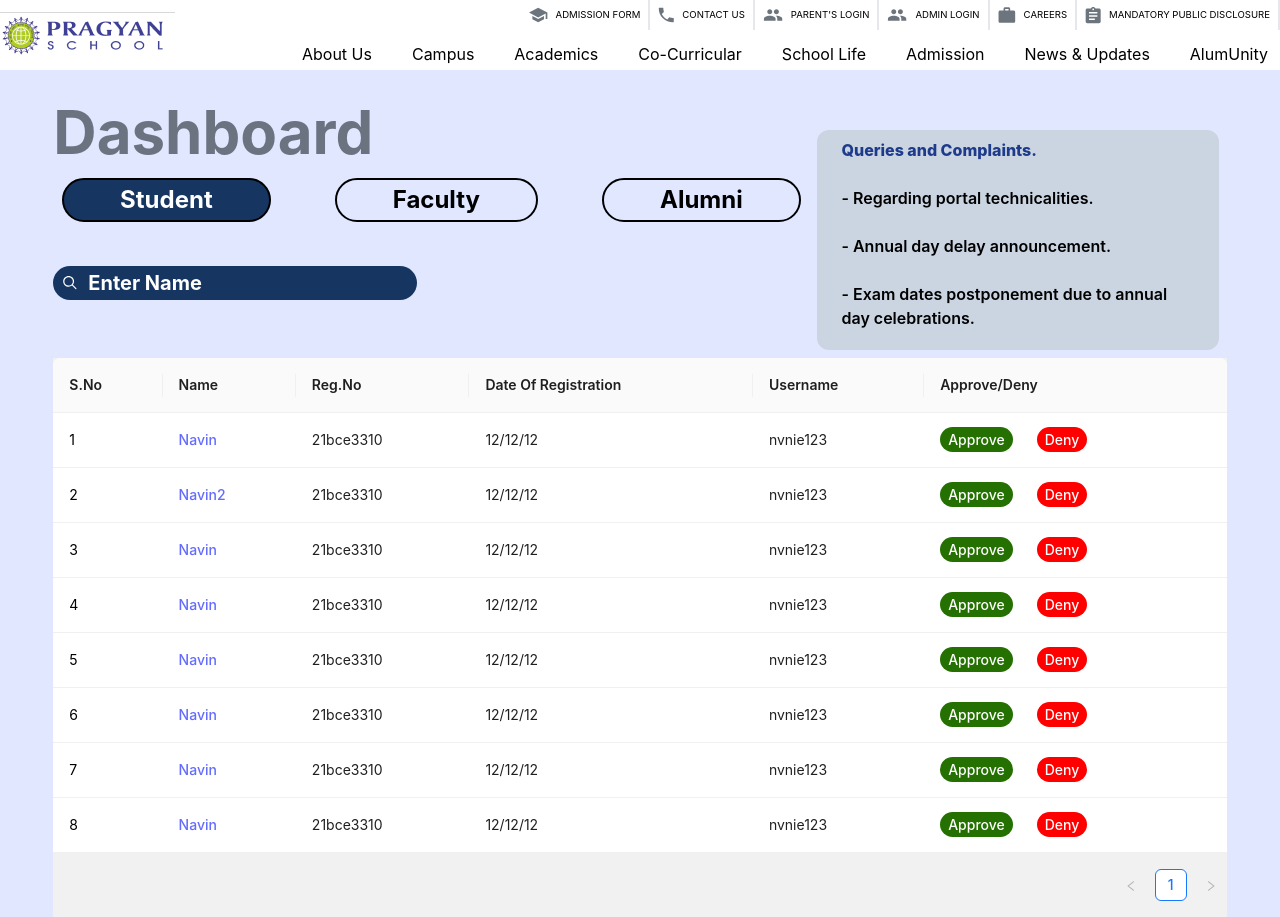
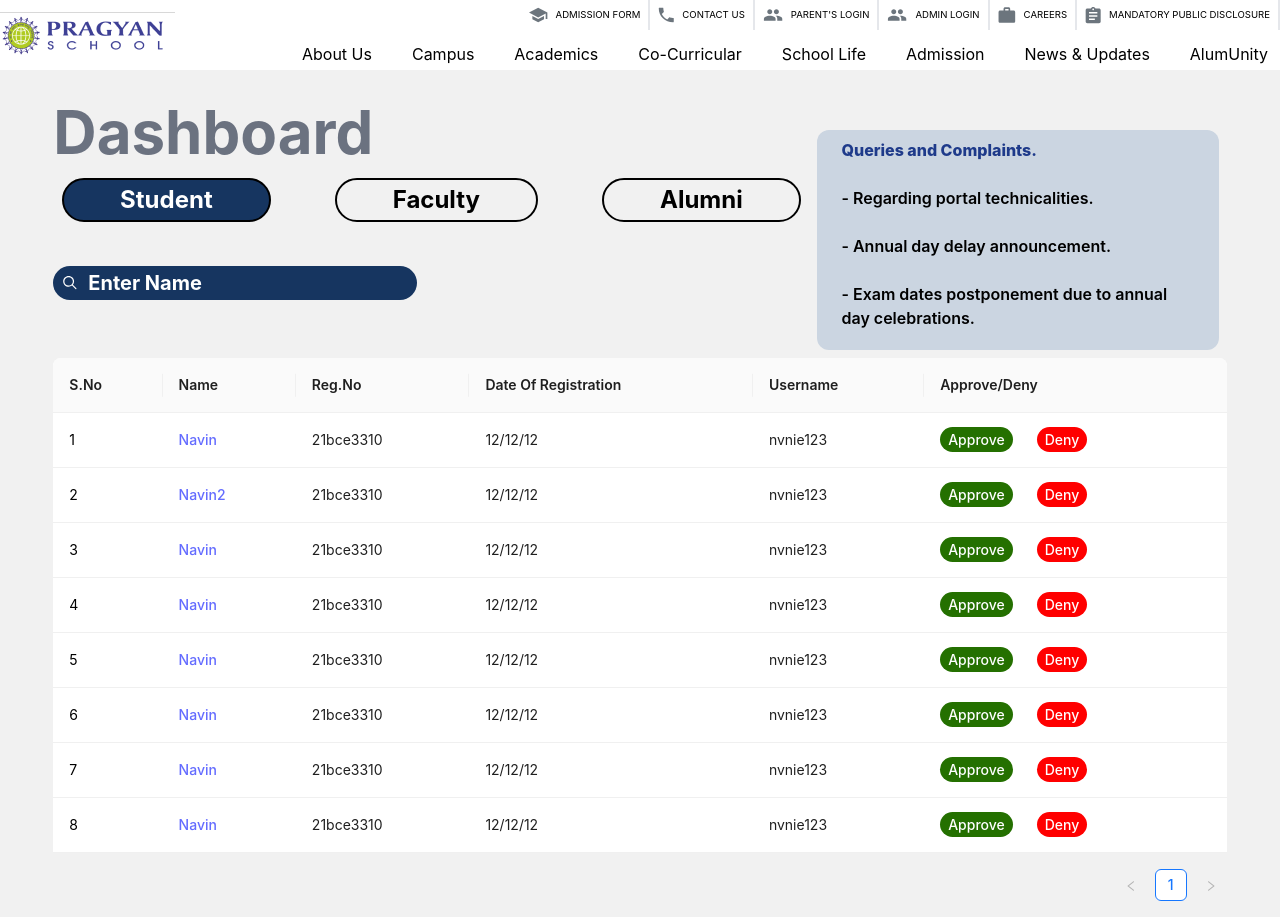
Before and after one commit to sinhasatyam045/Alum_Fullstack, a React (Vite) app: page /admindashboard in a window 1280 px wide. Built offline with nearby package versions, Linux system fonts and the light colour scheme.

Commit message:
Background color also fixed

```diff
--- a/src/components/admin/adminDashboard/adminDashboard.jsx
+++ b/src/components/admin/adminDashboard/adminDashboard.jsx
@@ -275,7 +275,7 @@ const AdminDashboard = () => {
     <>
       <NavBar />
       <div className="bg-indigo-100 h-dvh">
-      <div className={`bg-indigo-100 min-h-[${screenSize.height}px]`}>
+      <div className={`bg-[#f1f1f1] min-h-[${screenSize.height}px]`}>
           <div className="w-11/12 mx-auto">
             <div className="flex pt-4">
               <div className="text-6xl text-gray-500 font-bold pb-7 pt-4 w-11/12">
```
